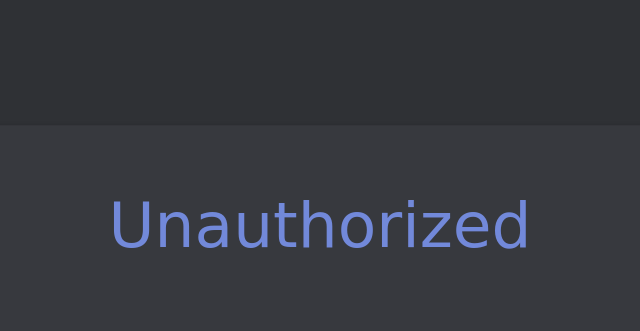
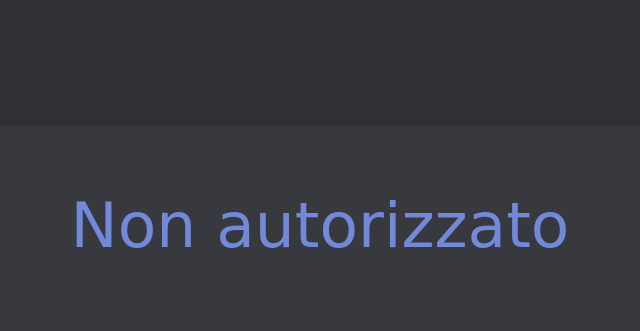
Before and after one commit to VincyBot07/logviewer, a Python web app: template templates/unauthorized.html in a window 1280 px wide. Shown: the part 168-499 px from the top of the page, without its empty margins (320-960 px from the left). Run offline with Jinja, Linux system fonts and the light colour scheme; the template is opened without the code that fills it, so the values that code supplies are empty; some libraries are stand-ins or nearby versions; some web fonts are replaced.

Commit message:
Update unauthorized.html

```diff
--- a/templates/unauthorized.html
+++ b/templates/unauthorized.html
@@ -5,7 +5,7 @@
 
 <div class="vertical-align-middle center container">
     <div class="card-panel hoverable" id='main-card'>
-        <h1 class="animated jackInTheBox header" id='dashbots'>Unauthorized</h1>
+        <h1 class="animated jackInTheBox header" id='dashbots'>Non autorizzato</h1>
         <h5 class="header col s12 light grey-text">{{ message }}</h5>
         <br>
     </div>
```
